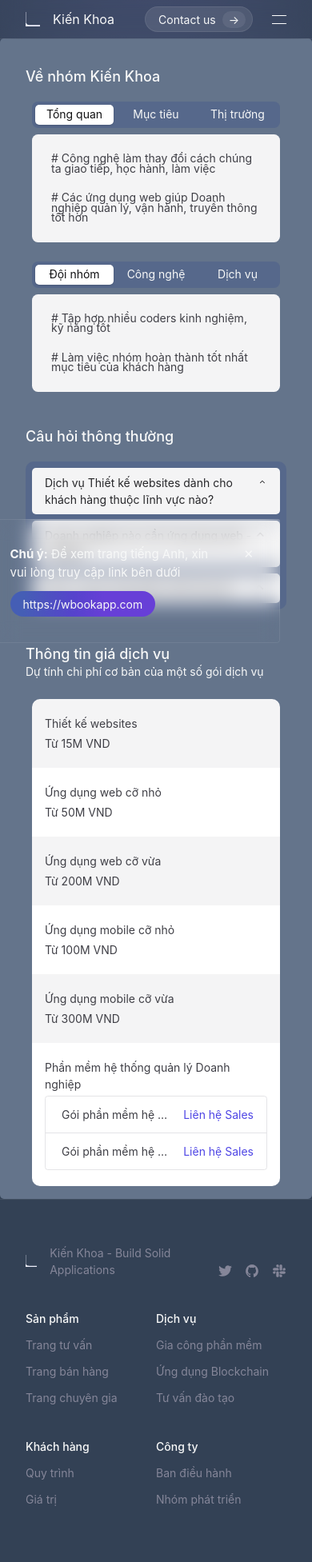
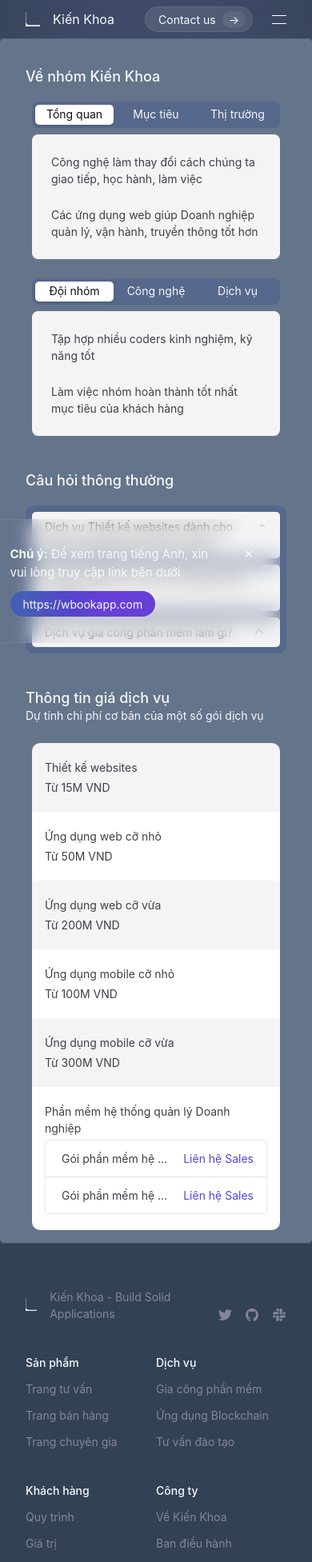
Before and after one commit to anlett10/kienkhoa-1, a Next.js app: page /about in a window 390 px wide. Shown: the top 1953 px of the page at 80% size. Built offline with nearby package versions, Linux system fonts and the light colour scheme.

Commit message:
imp. mobile tabs

```diff
--- a/app/about/ActionTabs.tsx
+++ b/app/about/ActionTabs.tsx
@@ -9,33 +9,32 @@ export default function ActionTabs() {
     "Đội nhóm": [
       {
         id: 1,
-        title: "# Tập hợp nhiều coders kinh nghiệm, kỹ năng tốt",
+        title: "Tập hợp nhiều coders kinh nghiệm, kỹ năng tốt",
       },
       {
         id: 2,
-        title: "# Làm việc nhóm hoàn thành tốt nhất mục tiêu của khách hàng",
+        title: "Làm việc nhóm hoàn thành tốt nhất mục tiêu của khách hàng",
       },
     ],
     "Công nghệ": [
       {
         id: 1,
-        title:
-          "# Typescript, React/NextJS, TailwindCSS, SQL, React Native/Swift",
+        title: "Typescript, React/NextJS, TailwindCSS, SQL, React Native/Swift",
       },
       {
         id: 2,
-        title: "# Vercel, Azure, AWS, Google Cloud",
+        title: "Vercel, Azure, AWS, Google Cloud",
       },
     ],
     "Dịch vụ": [
       {
         id: 1,
         title:
-          "# Gia công phần mềm: phát triển, nâng cấp, phát hành tính năng mới",
+          "Gia công phần mềm: phát triển, nâng cấp, phát hành tính năng mới",
       },
       {
         id: 2,
-        title: "# Thiết kế websites chuyên nghiệp cho khách hàng cá nhân và DN",
+        title: "Thiết kế websites chuyên nghiệp cho khách hàng cá nhân và DN",
       },
     ],
   });
@@ -76,9 +75,12 @@ export default function ActionTabs() {
                     key={post.id}
                     className="relative rounded-md p-3 hover:bg-gray-400"
                   >
-                    <h3 className="font-small text-sm leading-5 text-gray-700">
+                    {/* <h3 className="text-sm leading-5 text-gray-700">
                       {post.title}
-                    </h3>
+                    </h3> */}
+                    <dd className="mt-0 text-sm text-gray-700 sm:col-span-2">
+                      {post.title}
+                    </dd>
                     <a
                       href="#"
                       className={clsx(
--- a/app/about/Tabs.tsx
+++ b/app/about/Tabs.tsx
@@ -10,34 +10,34 @@ export default function Tabs() {
       {
         id: 1,
         title:
-          "# Công nghệ làm thay đổi cách chúng ta giao tiếp, học hành, làm việc",
+          "Công nghệ làm thay đổi cách chúng ta giao tiếp, học hành, làm việc",
       },
       {
         id: 2,
         title:
-          "# Các ứng dụng web giúp Doanh nghiệp quản lý, vận hành, truyền thông tốt hơn ",
+          "Các ứng dụng web giúp Doanh nghiệp quản lý, vận hành, truyền thông tốt hơn ",
       },
     ],
     "Mục tiêu": [
       {
         id: 1,
-        title: "# Đưa công nghệ phát triển web vào ứng dụng thực tế tại VN",
+        title: "Đưa công nghệ phát triển web vào ứng dụng thực tế tại VN",
       },
       {
         id: 2,
         title:
-          "# Phát triển tốt hơn các ứng dụng web hiện tại, thử nghiệm mô hình ứng dụng mới",
+          "Phát triển tốt hơn các ứng dụng web hiện tại, thử nghiệm mô hình ứng dụng mới",
       },
     ],
     "Thị trường": [
       {
         id: 1,
-        title: "# Hỗ trợ khách hàng phát triển kinh doanh tại Việt Nam",
+        title: "Hỗ trợ khách hàng phát triển kinh doanh tại Việt Nam",
       },
       {
         id: 2,
         title:
-          "# Doanh nghiệp có yêu cầu đặt hàng, gia công hoàn thiện ứng dụng web mobile",
+          "Doanh nghiệp có yêu cầu đặt hàng, gia công hoàn thiện ứng dụng web mobile",
       },
     ],
   });
@@ -78,11 +78,14 @@ export default function Tabs() {
                     key={post.id}
                     className="relative rounded-md p-3 hover:bg-gray-400"
                   >
-                    <h3 className="font-small text-sm leading-5 text-gray-700">
+                    {/* <h3 className="text-sm leading-5 text-gray-700">
                       {post.title}
-                    </h3>
+                    </h3> */}
+                    <dd className="mt-0 text-sm text-gray-700 sm:col-span-2">
+                      {post.title}
+                    </dd>
                     <a
-                      href="#"
+                      href=""
                       className={clsx(
                         "absolute inset-0 rounded-md",
                         "ring-blue-400 focus:z-10 focus:outline-none focus:ring-2"
--- a/app/head.tsx
+++ b/app/head.tsx
@@ -4,7 +4,7 @@ export default function Head() {
       <title>kienkhoa.com - Build Solid Applications</title>
       <meta
         name="description"
-        content="Kiến Khoa - Websites và ứng dụng web, mobile cho Doanh nghiệp"
+        content="Kiến Khoa - Tạo websites, ứng dụng web, mobile cho Doanh nghiệp"
       />
       <meta name="robots" content="noindex" />
     </>
--- a/components/footer.tsx
+++ b/components/footer.tsx
@@ -10,7 +10,7 @@ const footerLinks = [
     title: "Sản phẩm",
     links: [
       { title: "Trang tư vấn", href: "#" },
-      { title: "Trang bán hàng", href: "#" },
+      { title: "Trang bán hàng", href: "/web-1" },
       { title: "Trang chuyên gia", href: "#" },
     ],
   },
@@ -32,6 +32,7 @@ const footerLinks = [
   {
     title: "Công ty",
     links: [
+      { title: "Về Kiến Khoa", href: "/about" },
       { title: "Ban điều hành", href: "#" },
       { title: "Nhóm phát triển", href: "#" },
     ],
```
